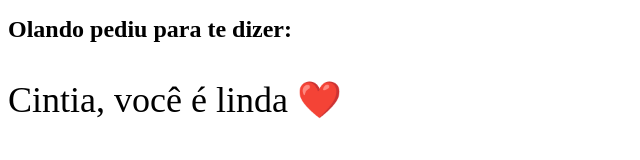
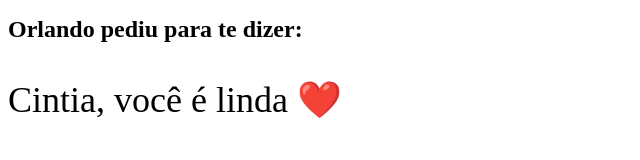
Before and after one commit to orlandosantoss/Minha-Pasta-Para-Voce, a plain HTML site: page index.html in a window 1280 px wide. Shown: the whole page, without its empty margins (0-640 px from the left). Drawn offline with Linux system fonts and the light colour scheme.

Commit message:
Update index.html

```diff
--- a/index.html
+++ b/index.html
@@ -12,7 +12,7 @@
     </style>
 </head>
 <body>
-    <h1>Olando pediu para te dizer:</h1>
+    <h1>Orlando pediu para te dizer:</h1>
     <p>Cintia, você é linda ❤️</p>
 </body>
 </html>
```
